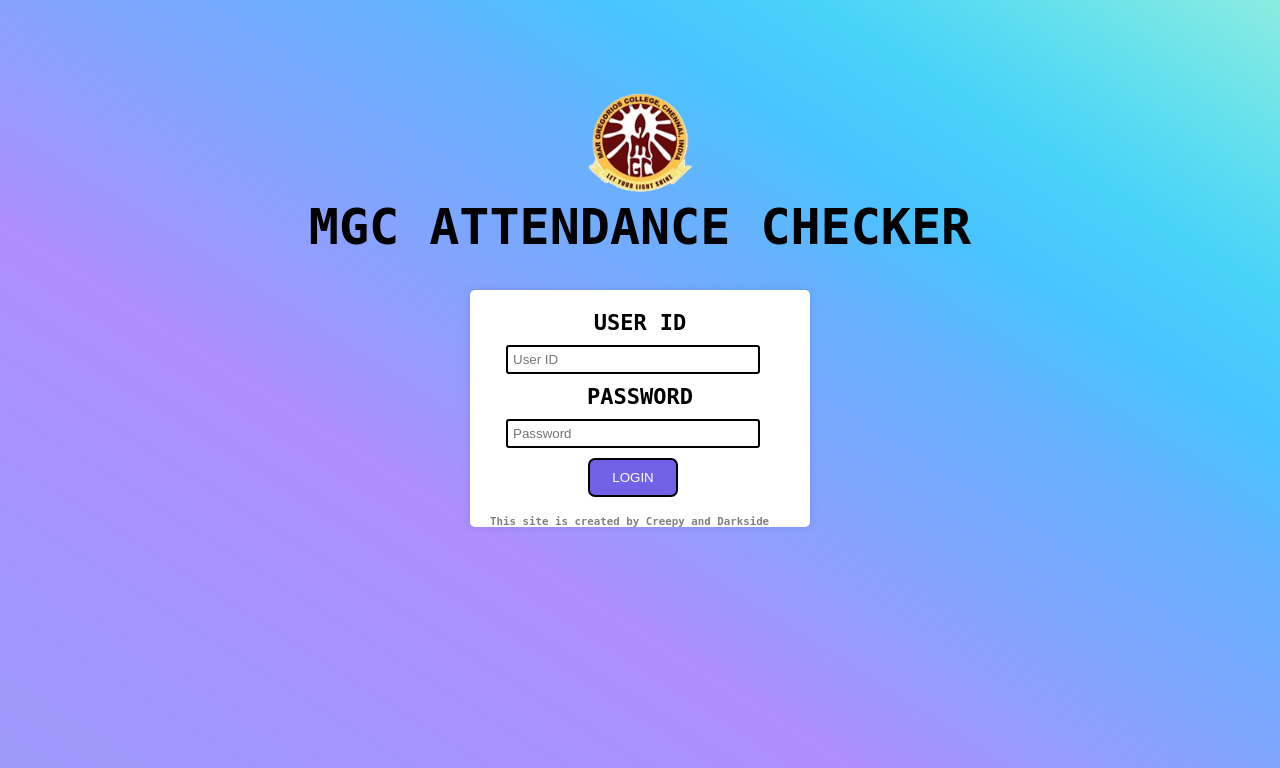
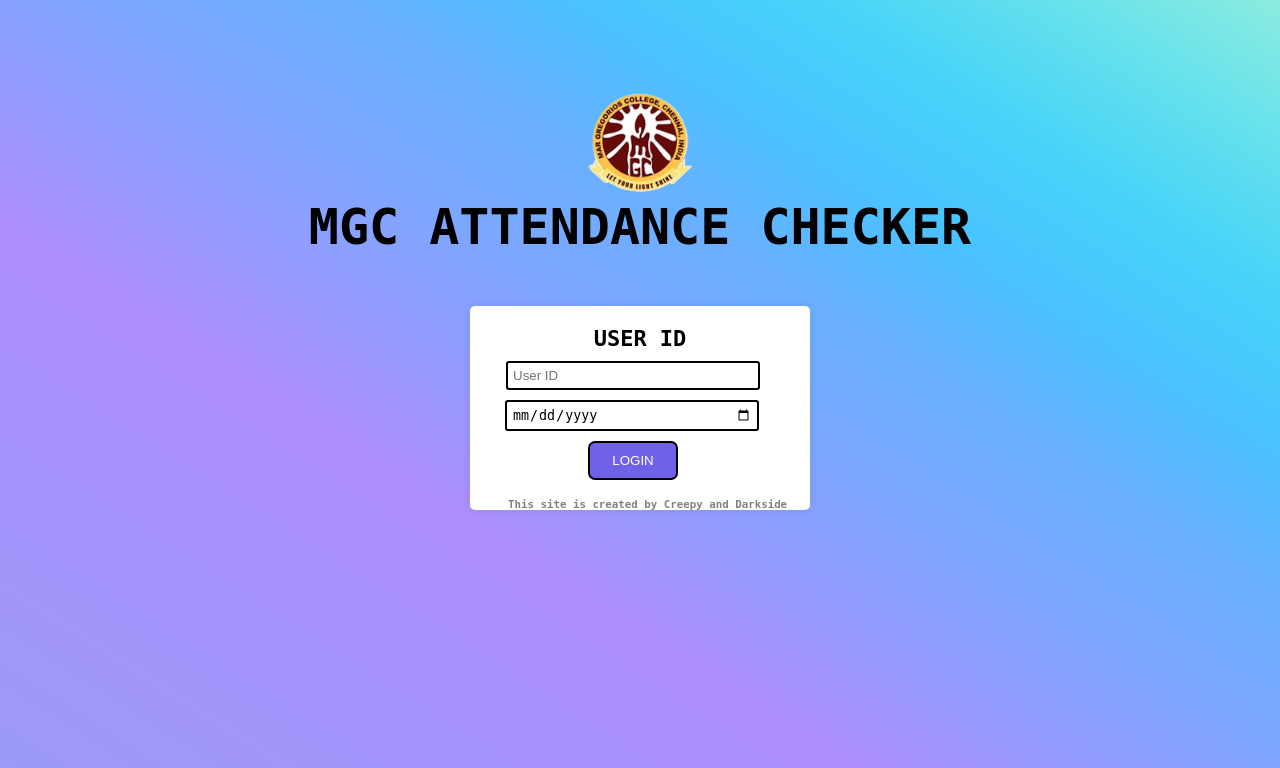
Before and after one commit to creepygonemad/mgc-attendance, a Flask app: page / in a window 1280 px wide. Shown: the top 768 px of the page. Run offline with Flask 3, Linux system fonts and the light colour scheme.

Commit message:
added date

```diff
--- a/app.py
+++ b/app.py
@@ -5,6 +5,7 @@ import ssl
 from urllib3 import poolmanager
 import json
 import re
+from datetime import datetime
 
 
 app = Flask(__name__)
@@ -18,7 +19,9 @@ def home():
 def result():
     if request.method == 'POST':
         user = request.form['username']
-        pas = request.form['password']
+        pas = request.form['DOB']
+        original_date = datetime.strptime(pas, "%Y-%m-%d")
+        formatted_date = original_date.strftime("%y-%m-%d")
         form_url = 'https://mgc.ibossems.com/'
         result_url = 'https://mgc.ibossems.com/student/'
         list_url = 'https://mgc.ibossems.com/student/attendance/list'
@@ -40,7 +43,7 @@ def result():
         response1 = session.get(form_url)
         payload = {
                 'username': user,
-                'password':pas
+                'password':formatted_date
             }
         lis = {
             'task':'LISTING'
--- a/templates/home.html
+++ b/templates/home.html
@@ -59,13 +59,19 @@ label {
   font-family: monospace;
 }
 
-input[type="text"],
-input[type="password"] {
+input[type="text"]{
   width: 80%;
   padding: 5px;
   border-radius: 3px;
   border: 2px solid #000000;
   margin-left: 8px;
+}
+input[type="date"] {
+  width: 80%;
+  padding: 5px;
+  border-radius: 3px;
+  border: 2px solid #000000;
+  margin-left: 15px;
 }
 
 button {
@@ -94,6 +100,13 @@ button:hover {
 	text-align: center;
 
 }
+h5{
+  color: grey;
+  font-family: monospace;
+  position:absolute;
+  text-align: center;
+  margin-left: 18px;
+}
 @media only screen and (max-width: 600px) {
     .container {
     width: 80%;
@@ -110,6 +123,9 @@ button:hover {
         height: 12%;
         margin-bottom: 540px ;
 
+    }
+    h5{
+      margin-left:0%;
     }
   }
 @media only screen and (max-device-width: 414px) {
@@ -144,14 +160,12 @@ button:hover {
         <input type="text" id="username" name="username" placeholder="User ID" >
       </div>
       <div class="form-group">
-        <label for="password">PASSWORD</label>
-        &nbsp
-        <input type="password" id="password" name="password" placeholder="Password" >
+        <input type="date" name="DOB" class="datepicker" />
       </div>
       <div class="form-group">
         &nbsp
         <button type="submit">LOGIN</button>
-        <h5 style="color: grey;font-family: monospace; position:absolute;text-align: center;">This site is created by Creepy and Darkside</h5>
+        <h5 style="">This site is created by Creepy and Darkside</h5>
         {% with messages = get_flashed_messages() %}
             {% if messages %}
                 <h3  id="flash-message" class="{{ messages[0][1] }}">{{ messages[0]  }}</h3>
```
